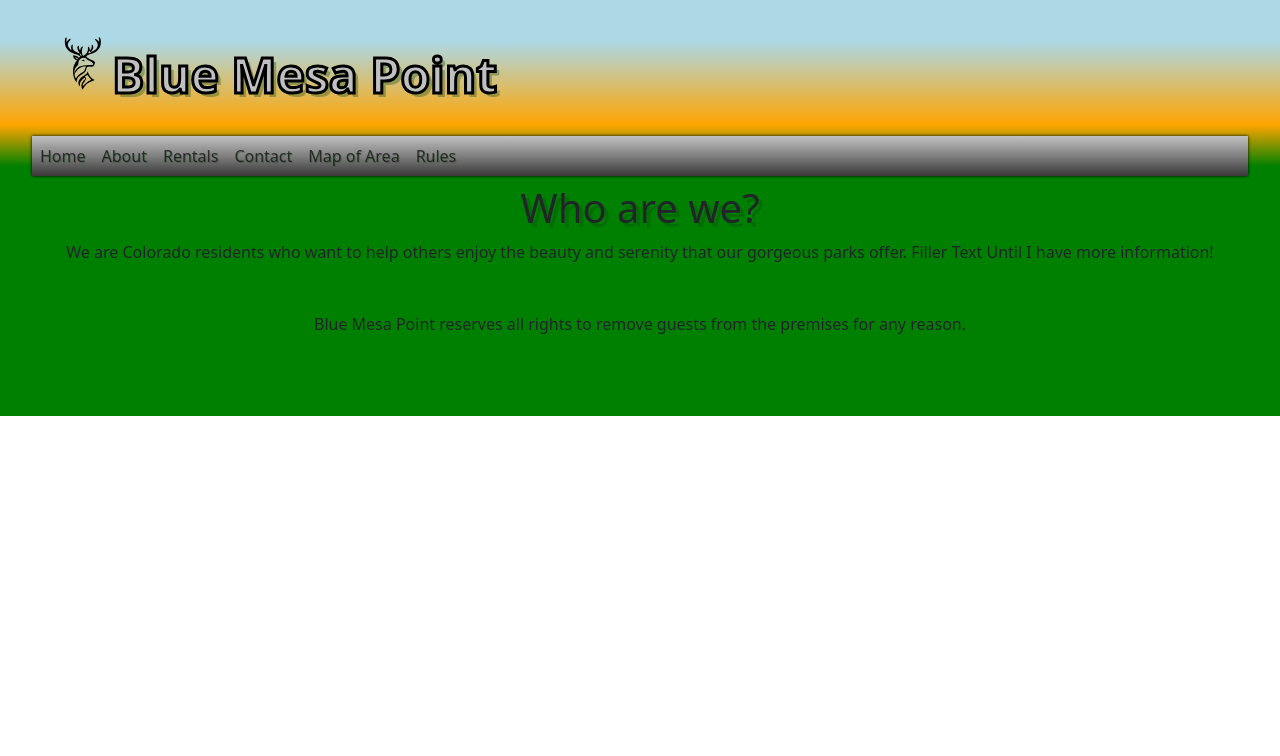
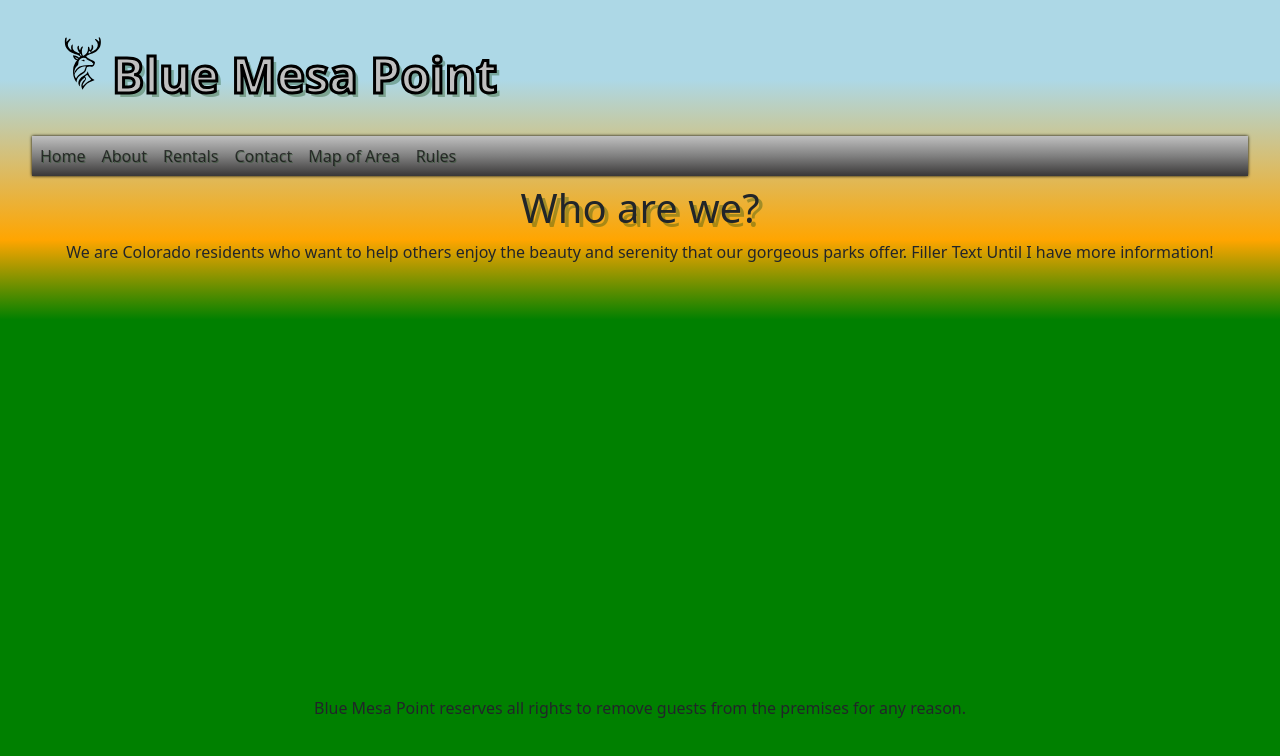
Before and after one commit to ccoff1798/firstgig, a React (Vite) app: page /About in a window 1280 px wide. Shown: the top 756 px of the page. Built offline with nearby package versions, Linux system fonts and the light colour scheme.

Commit message:
trying to fix deployed site

```diff
--- a/src/pages/AboutUs.jsx
+++ b/src/pages/AboutUs.jsx
@@ -4,7 +4,7 @@ import { useQuery } from '@apollo/client';
 const About = () => {
 
   return (
-    <div className="">
+    <div className="big-div">
       <h1>Who are we?</h1>
       <p>We are Colorado residents who want to help others enjoy the beauty and serenity that our gorgeous parks offer. Filler Text Until
         I have more information!
```
Also changed, not shown: src/pages/Rental.jsx (+6 -6 lines).
